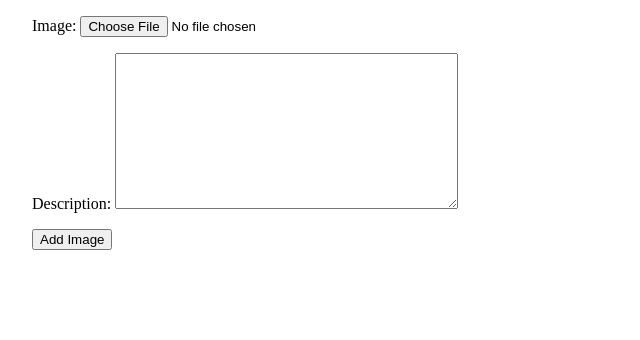
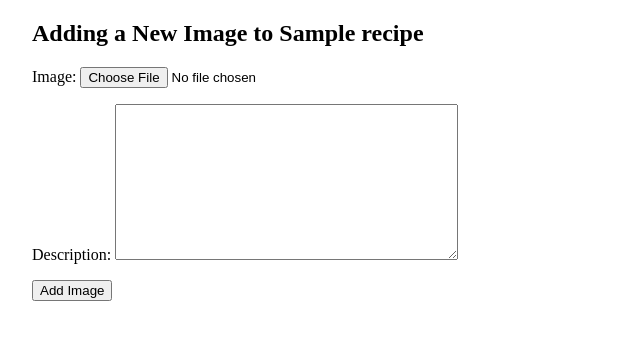
Before and after one commit to TwilightDC02/recipebook-DelaCruz-JustinBon, a Django app: page /ledger/recipe/1/add_image in a window 1280 px wide. Shown: the part 56-396 px from the top of the page, without its empty margins (0-640 px from the left). Run offline with Django 5.2, Linux system fonts and the light colour scheme; a user stored in the database is signed in; tables that the repository leaves empty hold one stand-in row (values such as "Sample post").

Commit message:
Added label to improve webpage's visuals.

```diff
--- a/ledger/templates/add_image.html
+++ b/ledger/templates/add_image.html
@@ -2,6 +2,7 @@
 {% extends 'base.html' %}
 {% block title %} Add Image {% endblock %}
 {% block content %}
+    <h2> Adding a New Image to {{ recipe.name }} </h2>
     <form method="post" enctype="multipart/form-data">
         {% csrf_token %}
         {{ image_formset.as_p}}
```
